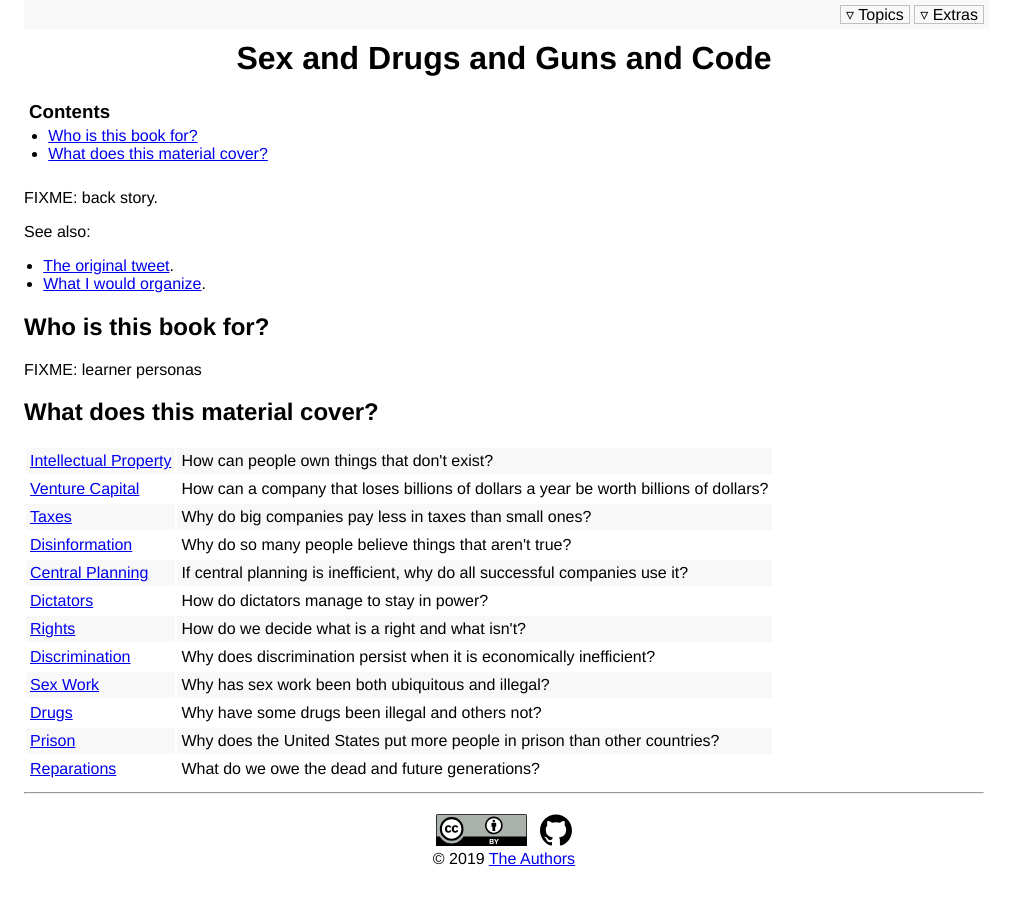
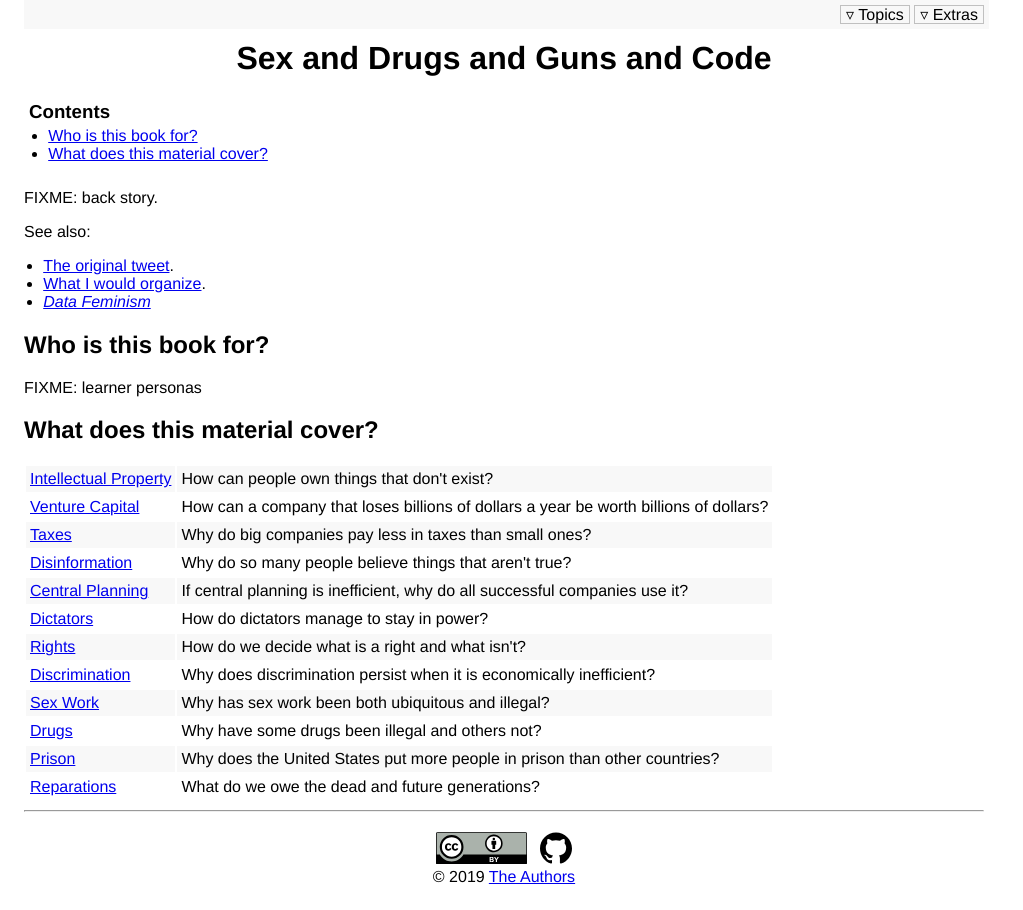
Before and after one commit to rgaiacs/sdgc, a Jekyll site: the page built from index.md, in a window 1280 px wide. Shown: the whole page, without its empty margins (0-1023 px from the left). Built offline with Jekyll 4.4.1, drawn with Linux system fonts in a browser that asks for light colours.

Commit message:
A book to read

```diff
--- a/index.md
+++ b/index.md
@@ -11,6 +11,7 @@ See also:
 
 -   [The original tweet][original-tweet].
 -   [What I would organize][what-i-would-organize].
+-   [*Data Feminism*](https://mitpress.mit.edu/books/data-feminism)
 
 ## Who is this book for?
 
```
